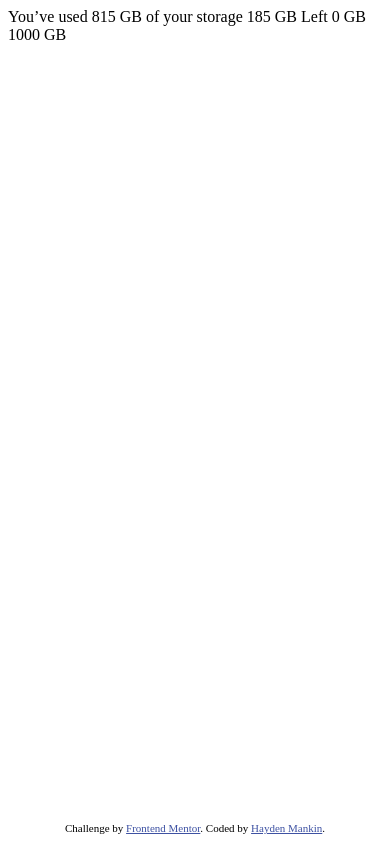
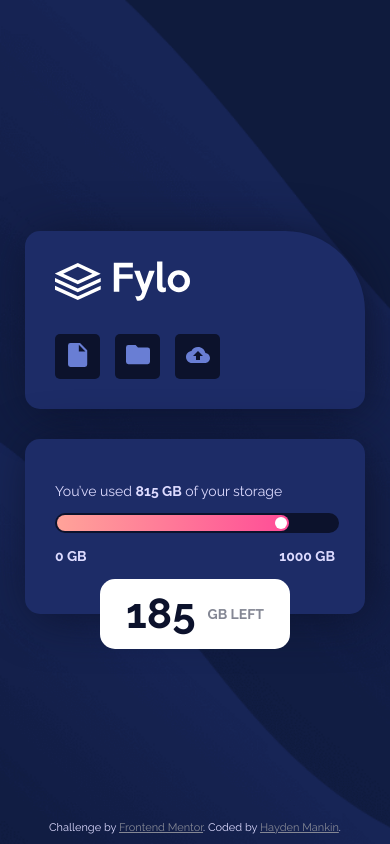
Before and after one commit to DryCreations/fylo-data-storage-component, a plain HTML site: page index.html in a window 390 px wide. Drawn offline with Linux system fonts and the light colour scheme.

Commit message:
mobile display

```diff
--- a/index.html
+++ b/index.html
@@ -6,22 +6,196 @@
 
   <link rel="icon" type="image/png" sizes="32x32" href="./images/favicon-32x32.png">
 
+  <link href="https://fonts.googleapis.com/css2?family=Raleway:wght@400;700&display=swap" rel="stylesheet">
+
   <title>Frontend Mentor | Fylo data storage component</title>
 
   <!-- Feel free to remove these styles or customise in your own stylesheet 👍 -->
   <style>
+    :root {
+      --pale-blue: hsl(243, 100%, 93%);
+      --grayish-blue: hsl(229, 7%, 55%);
+      --dark-blue: hsl(228, 56%, 26%);
+      --very-dark-blue: hsl(229, 57%, 11%);
+      --gradient-start: hsl(6, 100%, 80%);
+      --gradient-end: hsl(335, 100%, 65%);
+    }
+
     .attribution { font-size: 11px; text-align: center; position: absolute; bottom: 0px; left: 0px; width: 100%; padding: 10px  0px; margin: 0;}
-    .attribution a { color: hsl(228, 45%, 44%); }
+    .attribution a { color: var(--grayish-blue); }
+
+    body {
+      background-color: var(--very-dark-blue);
+      font-size: 14px;
+      font-family: 'Raleway', sans-serif;
+      color: var(--pale-blue);
+
+      margin: 0px;
+      padding: 0px;
+    }
+
+    #Background {
+      background-image: url("images/bg-mobile.png");
+      width: 100vw;
+      height: 100vh;
+      position: absolute;
+      bottom: 0;
+      left: 0;
+      z-index: -1;
+      background-repeat: no-repeat;
+      background-size: cover;
+    }
+
+    #Wrapper {
+      display: flex;
+      justify-content: center;
+      align-items: center;
+
+      flex-direction: column;
+
+      position: absolute;
+      height: 100%;
+      width: 100%;
+      bottom: 0px;
+
+      margin: auto;
+    }
+
+    #Tools {
+      background-color: var(--dark-blue);
+      padding: 30px;
+      border-radius: 15px 80px 15px 15px;
+
+      width: 280px;
+
+      box-shadow: 5px 5px 50px -5px var(--very-dark-blue);
+    }
+
+    #Buttons {
+      display: flex;
+      align-items: center;
+      margin-top: 30px;
+    }
+
+    .button {
+      width: 45px;
+      height: 45px;
+
+      margin-right: 15px;
+      border-radius: 5px;
+      border: hidden;
+
+      background-color: var(--very-dark-blue);
+    }
+
+    #Display {
+      background-color: var(--dark-blue);
+      padding: 30px;
+      border-radius: 15px;
+
+      width: 280px;
+
+      margin-top: 30px;
+
+      position: relative;
+
+      padding-bottom: 50px;
+
+      box-shadow: 5px 5px 50px -5px var(--very-dark-blue);
+    }
+
+    #Percent {
+      width: 100%;
+      height: 16px;
+      padding: 2px;
+      border-radius: 10px;
+
+      background-color: var(--very-dark-blue);
+
+      margin-bottom: 15px;
+    }
+
+    #Gradient {
+      width: calc(100% * (815 / 1000));
+      height: 12px;
+      padding:2px;
+      border-radius: 8px;
+      background: linear-gradient(90deg, var(--gradient-start) 0%, var(--gradient-end) 100%);
+    }
+
+    #Ball {
+      height: 12px;
+      width: 12px;
+      background-color: white;
+      border-radius: 15px;
+
+      float: right;
+    }
+
+    #Left {
+      float:left;
+    }
+
+    #Right {
+      float: right;
+    }
+
+    .bold {
+      font-weight: 700;
+    }
+
+    #StorageLeft {
+      background-color: white;
+      color: var(--very-dark-blue);
+
+      position: absolute;
+
+      width: 150px;
+      height:30px;
+      padding: 20px;
+      left: calc(50% - 95px);
+      bottom: -35px;
+
+      display: flex;
+      justify-content: space-around;
+      align-items: center;
+
+      border-radius: 15px;
+    }
+
+
+    .large {
+      font-size: 300%;
+    }
+
+    .caption {
+      color: var(--grayish-blue);
+    }
+
   </style>
 </head>
 <body>
+  <div id="Background" ></div>
 
-  You’ve used 815 GB of your storage
-
-  185 GB Left
-
-  0 GB
-  1000 GB
+  <div id="Wrapper">
+    <div id="Tools">
+      <div id="Logo"><img src="images/logo.svg" alt="Fylo Logo" /></div>
+      <div id="Buttons">
+        <button class="button"><img src="images/icon-document.svg" alt="document" /></button>
+        <button class="button"><img src="images/icon-folder.svg" alt="folder" /></button>
+        <button class="button"><img src="images/icon-upload.svg" alt="upload" /></button>
+      </div>
+    </div>
+    <div id="Display">
+      <div id="StorageLeft">
+        <span class="large bold">185</span> <span class="caption bold">GB LEFT</span>
+      </div>
+      <p>You’ve used <span class="bold">815 GB</span> of your storage</p>
+      <div id="Percent"><div id="Gradient"><div id="Ball"></div></div></div>
+      <span class="bold" id="Left">0 GB</span>
+      <span class="bold" id="Right">1000 GB</span>
+    </div>
+  </div>
 
   <div class="attribution">
     Challenge by <a href="https://www.frontendmentor.io?ref=challenge" target="_blank">Frontend Mentor</a>.
```
